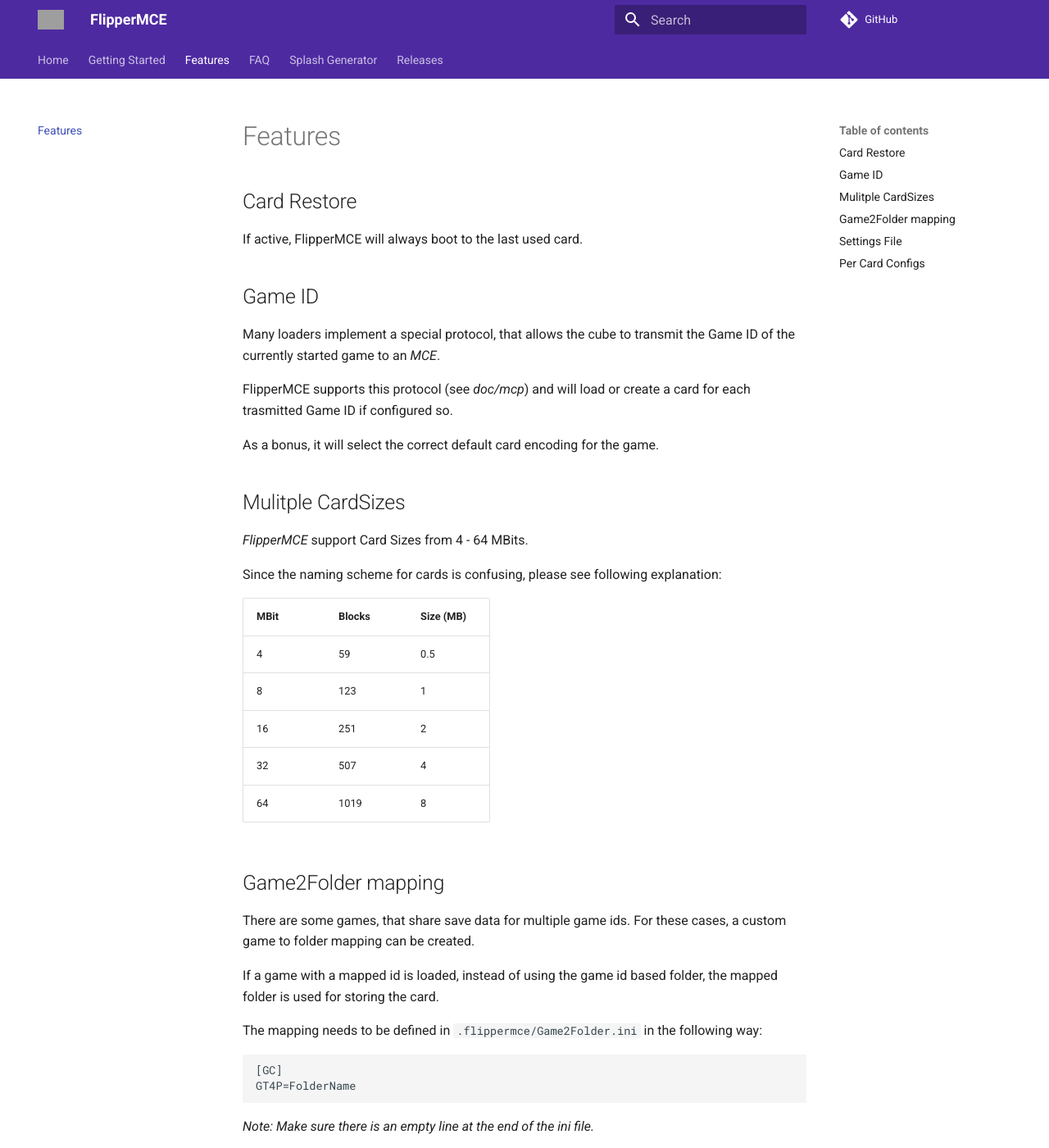
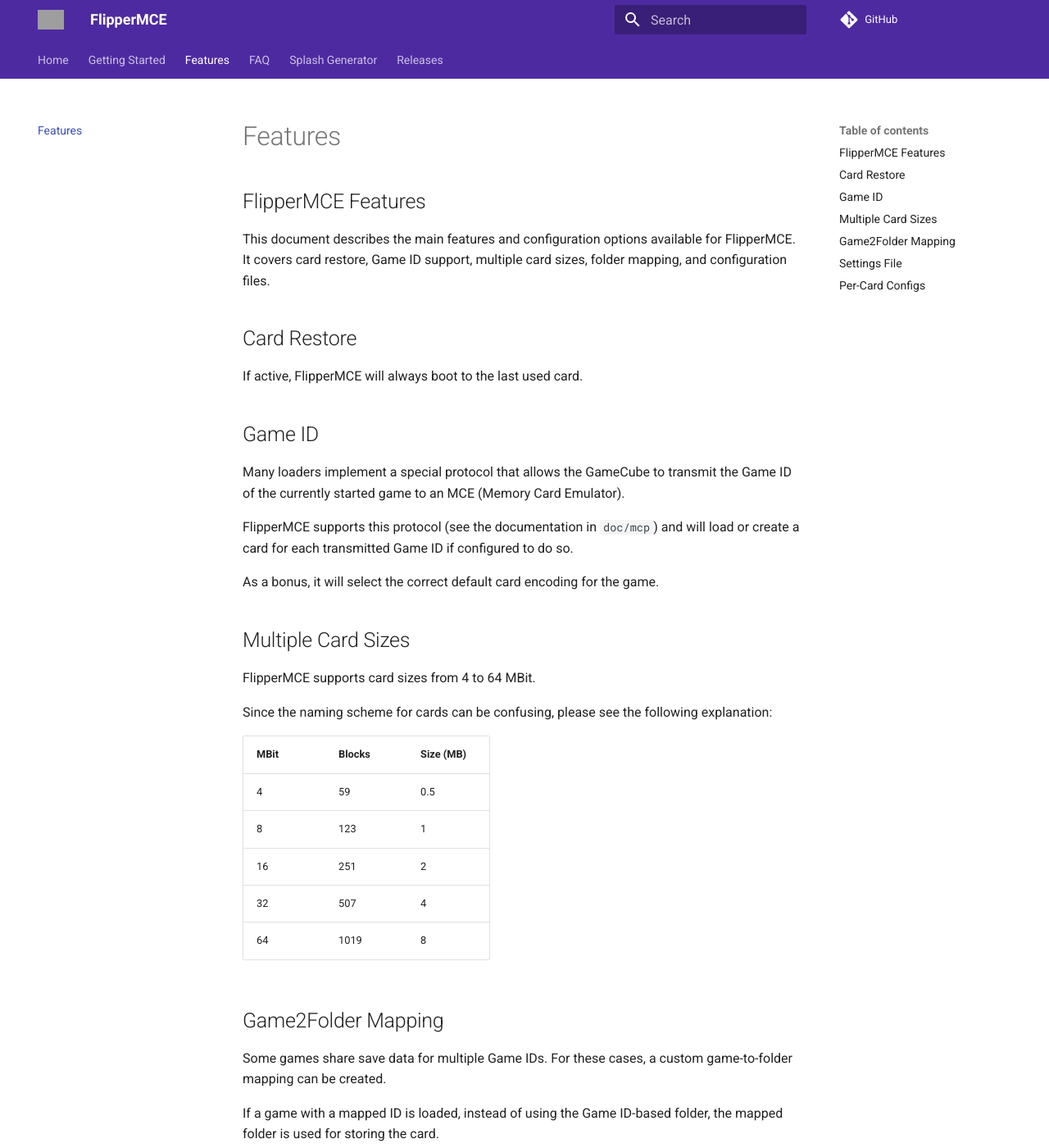
Before and after one commit to FlipperMCE/flippermce.github.io, an MkDocs documentation site: the page built from docs/features.md, in a window 1280 px wide and 1400 px high. Shown: the whole window at 82% size. Built offline with MkDocs 1.6.1 and Material for MkDocs 9.7.7, drawn with Linux system fonts in a browser that asks for light colours; some of the changed text lies outside the part shown; grey boxes are pictures that could not be loaded.

Commit message:
Improve clarity and consistency in features.md; correct grammar and formatting issues

````diff
--- a/docs/features.md
+++ b/docs/features.md
@@ -1,20 +1,25 @@
+## FlipperMCE Features
+
+This document describes the main features and configuration options available for FlipperMCE. It covers card restore, Game ID support, multiple card sizes, folder mapping, and configuration files.
+
 ## Card Restore
 
 If active, FlipperMCE will always boot to the last used card.
 
 ## Game ID
 
-Many loaders implement a special protocol, that allows the cube to transmit the Game ID of the currently started game to an *MCE*.
+Many loaders implement a special protocol that allows the GameCube to transmit the Game ID of the currently started game to an MCE (Memory Card Emulator).
 
-FlipperMCE supports this protocol (see *doc/mcp*) and will load or create a card for each trasmitted Game ID if configured so.
+FlipperMCE supports this protocol (see the documentation in `doc/mcp`) and will load or create a card for each transmitted Game ID if configured to do so.
 
 As a bonus, it will select the correct default card encoding for the game.
 
-## Mulitple CardSizes
 
-*FlipperMCE* support Card Sizes from 4 - 64 MBits.
+## Multiple Card Sizes
 
-Since the naming scheme for cards is confusing, please see following explanation:
+FlipperMCE supports card sizes from 4 to 64 MBit.
+
+Since the naming scheme for cards can be confusing, please see the following explanation:
 
 | MBit    | Blocks    | Size (MB) |
 |---------|-----------|-----------|
@@ -24,25 +29,28 @@
 | 32      | 507       | 4         |
 | 64      | 1019      | 8         |
 
-## Game2Folder mapping
 
-There are some games, that share save data for multiple game ids. For these cases, a custom game to folder mapping can be created.
+## Game2Folder Mapping
 
-If a game with a mapped id is loaded, instead of using the game id based folder, the mapped folder is used for storing the card.
+Some games share save data for multiple Game IDs. For these cases, a custom game-to-folder mapping can be created.
 
-The mapping needs to be defined in ```.flippermce/Game2Folder.ini``` in the following way:
+If a game with a mapped ID is loaded, instead of using the Game ID-based folder, the mapped folder is used for storing the card.
+
+The mapping needs to be defined in `.flippermce/Game2Folder.ini` in the following way:
 
 ```ini
 [GC]
 GT4P=FolderName
 ```
 
+
 *Note: Make sure there is an empty line at the end of the ini file.*
+
 
 
 ## Settings File
 
-*FlipperMCE* generates a settings file (`.flippermce/settings.ini`) that allows you to edit some settings through your computer. This is useful when using one SD card with multiple *FlipperMCE* devices.
+FlipperMCE generates a settings file (`.flippermce/settings.ini`) that allows you to edit some settings through your computer. This is useful when using one SD card with multiple FlipperMCE devices.
 
 A settings file has the following format:
 
@@ -55,20 +63,22 @@
 CardSize=64
 ```
 
+
 Possible values are:
 
-| Setting       | Values                      | Description                  |
-|---------------|-----------------------------|------------------------------|
-| CardRestore   | `OFF`, `ON`                 | Restore last card at boot    |
-| GameID        | `OFF`, `ON`                 | Use Game ID if transmitted   |
-| CardSize      | `4`, `8`, `16`, `32`, `64`  | Default CardSize in MBit     |
-| FlippedScreen | `ON`, `OFF`                 | Flip the screen horizontally |
+| Setting         | Values                      | Description                       |
+|-----------------|-----------------------------|-----------------------------------|
+| CardRestore     | `OFF`, `ON`                 | Restore last card at boot         |
+| GameID          | `OFF`, `ON`                 | Use Game ID if transmitted        |
+| CardSize        | `4`, `8`, `16`, `32`, `64`  | Default card size in MBit         |
+| FlippedScreen   | `ON`, `OFF`                 | Flip the screen horizontally      |
 
 *Note: Make sure there is an empty line at the end of the ini file.*
 
-## Per Card Configs
 
-There are some configuration values that can be modified on a per card base within a config file named  `CardX.ini` in a card folder, where `X` is the card index.
+## Per-Card Configs
+
+Some configuration values can be modified on a per-card basis within a config file named `CardX.ini` in a card folder, where `X` is the card index (e.g., 1, 2, etc.).
 
 *Note: Make sure there is an empty line at the end of the ini file.*
 
@@ -83,6 +93,6 @@
 7=Channel 7 Name
 8=Channel 8 Name
 [Settings]
-MaxChannels=8
-CardSize=4
+MaxChannels=8  # Maximum number of channels for this card
+CardSize=4     # Card size in MBit for this card
 ```
````
